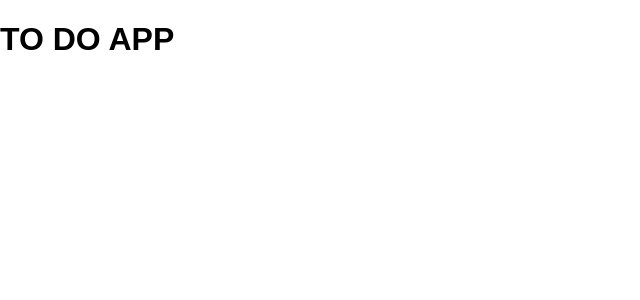
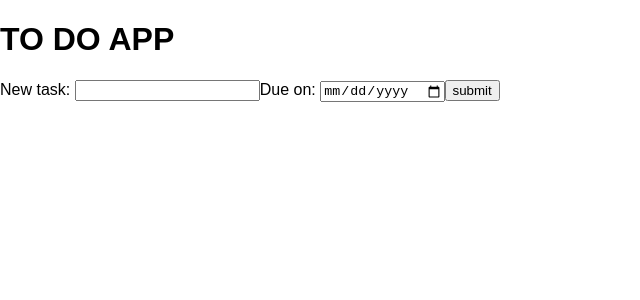
Before and after one commit to Kern89/weekend-sql-to-do-react, a React (Vite) app: page / in a window 1280 px wide. Shown: the top 300 px of the page, without its empty margins (0-640 px from the left). Built offline with nearby package versions, Linux system fonts and the light colour scheme; no server answers.

Commit message:
form made in app.jsx

```diff
--- a/src/components/App/App.jsx
+++ b/src/components/App/App.jsx
@@ -4,10 +4,12 @@ import axios from 'axios';
 
 function App () {
 
+  const [duedate, setDueDate] = useState('');
+  const [todoItem, setTodoItem] = useState('');
   const [todoList, setTodoList] = useState([]);
 
   const getTodoList = () => {
-    Axios.get('/api/todo').then((response) => {
+    axios.get('/api/todo').then((response) => {
       console.log('Data:', response.data);
       setTodoList(response.data);
     }).catch((error) => {
@@ -16,11 +18,20 @@ function App () {
     })
   };
 
-
+useEffect(() => {
+  getTodoList();
+}, []);
 
   return (
     <div>
       <h1>TO DO APP</h1>
+      <form>
+        New task: <input type="text" value={todoItem}
+        onChange={(e) => setTodoItem(e.target.value)} />
+        Due on: <input type="date" value={duedate}
+        onChange={(e) => setDueDate(e.target.value)} />
+        <input type="submit" value="submit" />
+      </form>
     </div>
   );
 
```
